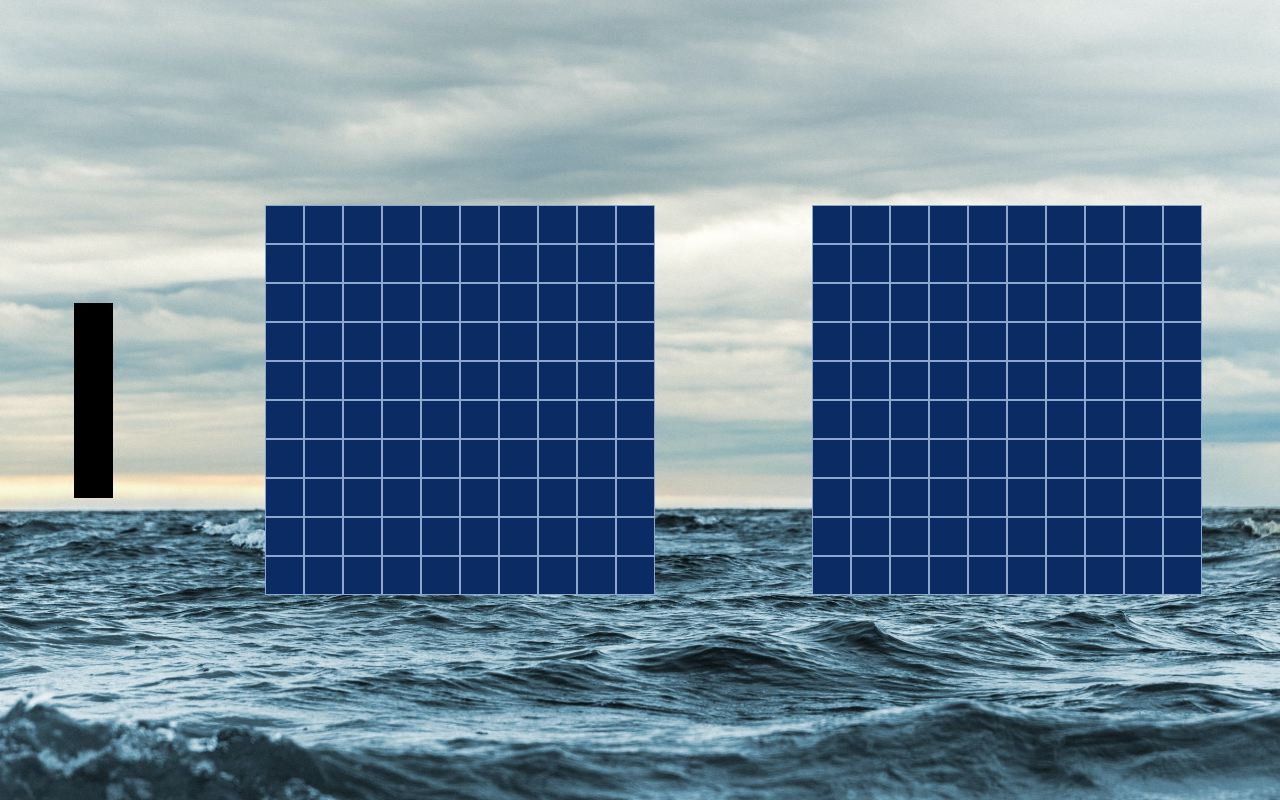
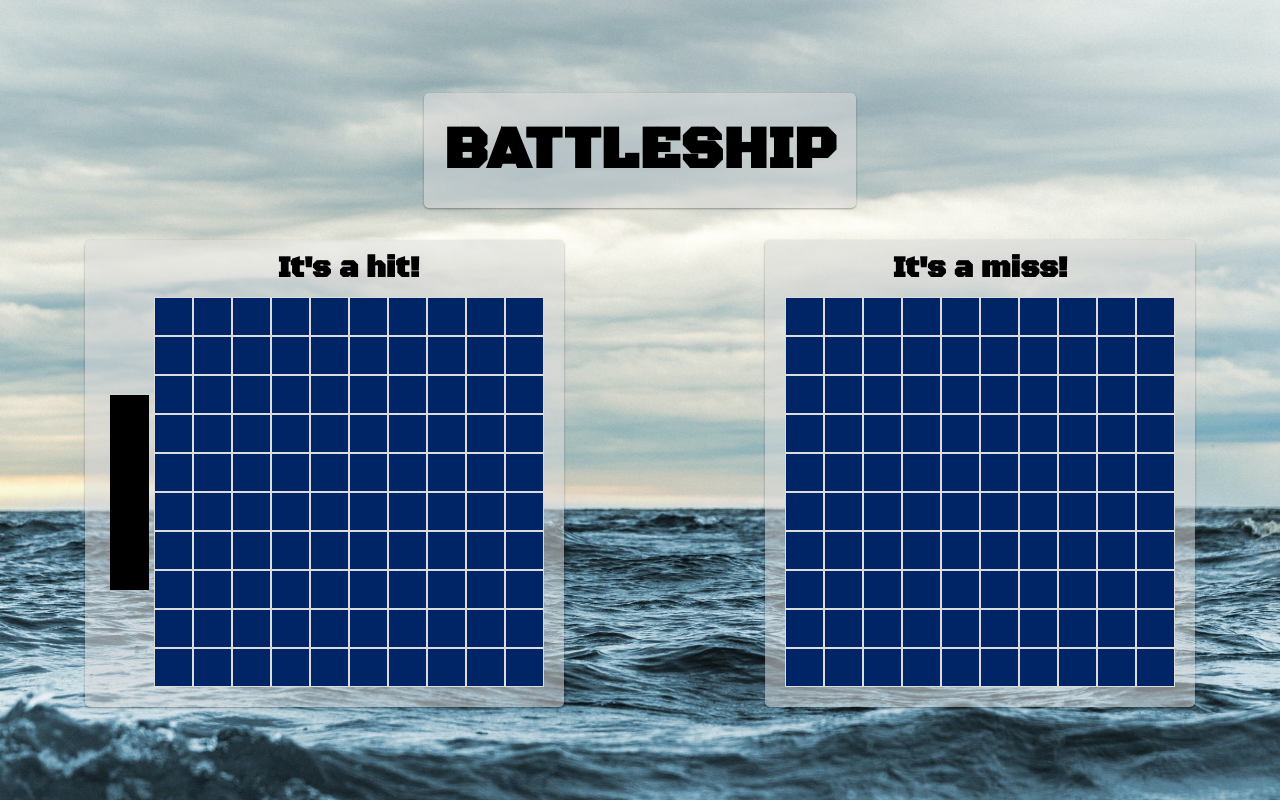
Before and after one commit to trentkeyes/battleship, a website with bundled scripts: page index.html in a window 1280 px wide. Built offline with nearby package versions, Linux system fonts and the light colour scheme.

Commit message:
Add title and  messages, style

```diff
--- a/Gameboard.js
+++ b/Gameboard.js
@@ -40,7 +40,6 @@ export class Gameboard {
     if (this.shipToPlaceIndex === 5) {
       render.lastShipPlaced();
     }
-    console.log(this.ships);
   }
   // if (this.shipToPlaceIndex === 4) {
   //   render.lastShipPlaced();
--- a/dom/render.js
+++ b/dom/render.js
@@ -3,10 +3,15 @@ import { dragAndDrop } from '../index.js';
 export const render = (() => {
   // render opening script
 
-
   const renderShip = (zones) => {
     for (let i = 0; i < zones.length; i++) {
       const zone = document.getElementById(zones[i]);
+      if (i === 0) {
+        zone.classList.add('shipFront');
+      }
+      if (i === zones.length - 1) {
+        zone.classList.add('shipBack');
+      }
       zone.classList.add('ship');
     }
   };
@@ -31,9 +36,6 @@ export const render = (() => {
     const destroyer = document.querySelector('.destroyer');
     destroyer.classList.toggle('hidden');
   };
-  const computerShipPlacement = () => {
-
-  }
   const renderHit = (zone) => {
     zone = document.getElementById(zone);
     zone.classList.add('hit');
--- a/index.html
+++ b/index.html
@@ -9,10 +9,15 @@
     <link rel="stylesheet" href="style.css">
     <link rel="icon" type="image/x-icon" href="/images/Tfavicon.ico">
     <link rel="stylesheet">
+    <link rel="preconnect" href="https://fonts.googleapis.com">
+    <link rel="preconnect" href="https://fonts.gstatic.com" crossorigin>
+    <link href="https://fonts.googleapis.com/css2?family=Black+Ops+One&display=swap" rel="stylesheet">
 </head>
 
 <body>
     <div id="container" class="container">
+        <h1 class="title">BATTLESHIP</h1>
+        <div class="player1Container">
             <div class="shipBank hidden">
                 <div class="carrier draggableShip verticalShip" draggable="true">
                     <div class="shipBlock"></div>
@@ -42,6 +47,7 @@
                     <div class="shipBlock"></div>
                 </div>
             </div>
+            <p class="playerMessage">It's a hit!</p>
             <div id="gameboard1" class="gameboard1">
                 <div id="0" class="zone"></div>
                 <div id="1" class="zone"></div>
@@ -144,6 +150,9 @@
                 <div id="98" class="zone"></div>
                 <div id="99" class="zone"></div>
             </div>
+        </div>
+        <div class="player2Container">
+            <p class="playerMessage">It's a miss!</p>
             <div id="gameboard2" class="gameboard2">
                 <div id="100" class="zone"></div>
                 <div id="101" class="zone"></div>
@@ -248,6 +257,8 @@
             </div>
         </div>
 
+    </div>
+
     <script type="module" src="./index.js"></script>
 </body>
 
--- a/style.css
+++ b/style.css
@@ -7,39 +7,92 @@ body {
     padding: 0;
     background-image: url("./images/ant-rozetsky-q-DJ9XhKkhA-unsplash.jpg");
     background-size: cover;
+    font-family: 'Black Ops One', cursive;
+    display: flex;
+    align-items: center;
+    height: 100vh;
+}
+
+p,
+h1 {
+    margin-block-start: 0;
+    margin-block-end: 0;
 }
 
 .container {
     display: grid;
     grid-template-areas:
-    "shipBank gameboard1 gameboard2";
-    height: 100vh;
+        "title title"
+        "player1 player2";
+    grid-template-columns: auto auto;
+    grid-template-rows: auto 1fr;
     width: 100%;
     justify-items: center;
     align-items: center;
+    gap: 2rem;
 }
 
-.gameboard1 {
-    grid-area: gameboard1;
+.title {
+    grid-area: title;
+    font-size: 60px;
+    padding: 20px;
 }
 
-.gameboard2 {
-    grid-area: gameboard2;
+
+.player2 {
+    grid-area: player2;
 }
 
-.gameboard1, .gameboard2 {
+.player1Container,
+.player2Container,
+h1 {
+    display: flex;
+    flex-direction: column;
+    justify-content: center;
+    align-items: center;
+    padding: 0 20px 20px 20px;
+    background-color: rgba(220, 220, 220, 0.537);
+    border-radius: 5px;
+    box-shadow: rgba(0, 0, 0, 0.12) 0px 1px 3px, rgba(0, 0, 0, 0.24) 0px 1px 2px;
+}
+
+.player1Container {
+    grid-area: player1;
+    display: grid;
+    grid-template-areas:
+        ". message"
+        "shipBank player1board";
+    justify-items: center;
+}
+
+
+.playerMessage {
+    grid-area: message;
+    font-size: 30px;
+    font-weight: bold;
+    padding: 10px;
+}
+
+.gameboard1,
+.gameboard2 {
     display: flex;
     flex-flow: row wrap;
     justify-content: center;
     align-items: center;
-    width: 400px;
+    width: 390px;
+    background-color: rgb(0, 37, 102);
+
+}
+
+.gameboard1 {
+    grid-area: player1board;
 }
 
 .zone {
-    background-color: rgb(10, 43, 100);
+    background-color: rgb(0, 37, 102);
     width: 39px;
     height: 39px;
-    border: 1px solid rgb(142, 167, 207);
+    border: .5px solid rgb(220, 220, 220);
 }
 
 .zone:hover {
@@ -49,6 +102,19 @@ body {
 
 .ship {
     background-color: black;
+    border: none;
+}
+
+.shipFront {
+    border-top-left-radius: 50%;
+    border-top-right-radius: 50%;
+    border-color: rgb(0, 37, 102);
+}
+
+.shipBack {
+    border-bottom-left-radius: 50%;
+    border-bottom-right-radius: 50%;
+    border-color: rgb(0, 37, 102);
 }
 
 .hit {
@@ -65,6 +131,8 @@ body {
     grid-area: shipBank;
     display: flex;
     flex-direction: column;
+    padding: 0px 5px;
+    border-radius: 5px;
 }
 
 .draggableShip {
@@ -73,7 +141,7 @@ body {
     cursor: move;
 }
 
-.draggableShip > div {
+.draggableShip>div {
     width: 39px;
     height: 39px;
     background-color: black;
```
Lines whose indentation alone changed are shown as unchanged.
